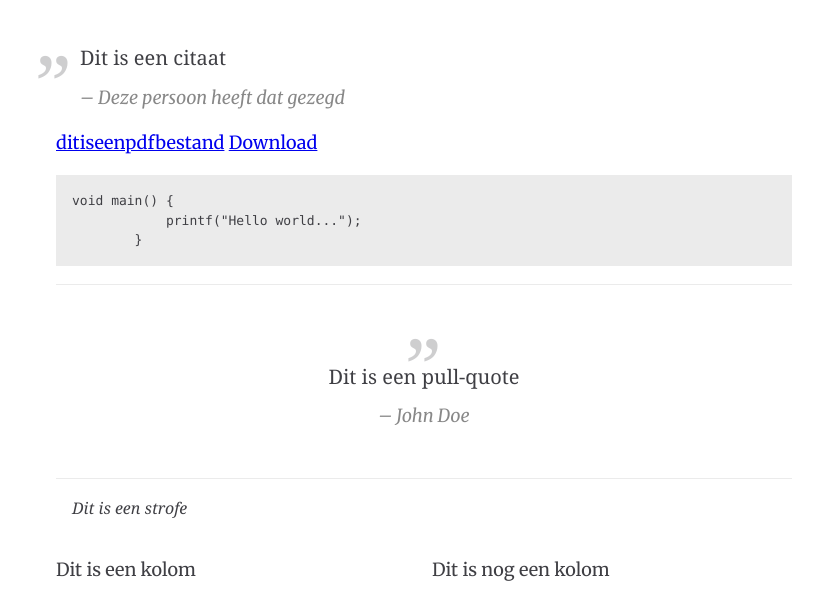
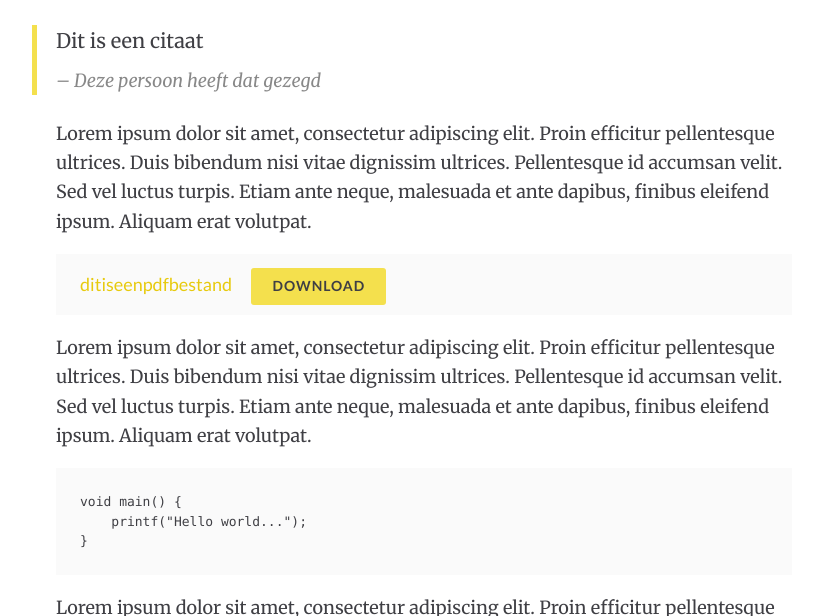
Before and after one commit to wubmeister/simpleblog, a PHP site: page /article.html in a window 1280 px wide. Shown: the part 2121-2737 px from the top of the page, without its empty margins (216-1039 px from the left). Run offline with PHP 8.4, Linux system fonts and the light colour scheme; some libraries are stand-ins or nearby versions.

Commit message:
Remove references to stock photos and layout wp blocks

```diff
--- a/article.html
+++ b/article.html
@@ -54,7 +54,7 @@
                     a lacinia nisi viverra. Pellentesque habitant morbi tristique senectus et netus et malesuada fames ac turpis egestas.
                 </p>
                 <figure class="alignright wp-block-image size-large">
-                    <img src="https://wubbobos.nl/wp-content/uploads/2020/06/End_of_The_Day_1440x900.jpg" alt="" class="wp-image-21"/>
+                    <img src="image.php?width=1440&height=900" alt="" class="wp-image-21"/>
                     <figcaption>Dit is een foto met onderschrift</figcaption>
                 </figure>
 
@@ -66,45 +66,61 @@
                     <ul class="blocks-gallery-grid">
                         <li class="blocks-gallery-item">
                             <figure>
-                                <img src="https://wubbobos.nl/wp-content/uploads/2020/06/DSC0073.jpg" alt="" data-id="23" data-link="https://wubbobos.nl/?attachment_id=23" class="wp-image-23"/>
+                                <img src="image.php?width=1440&height=900" alt="" data-id="23" class="wp-image-23"/>
                             </figure>
                         </li>
                         <li class="blocks-gallery-item">
                             <figure>
-                                <img src="https://wubbobos.nl/wp-content/uploads/2020/06/DSC0077-RGT_lr.jpg" alt="" data-id="24" data-link="https://wubbobos.nl/?attachment_id=24" class="wp-image-24"/>
+                                <img src="image.php?width=1440&height=900" alt="" data-id="24" class="wp-image-24"/>
                             </figure>
                         </li>
                         <li class="blocks-gallery-item">
                             <figure>
-                                <img src="https://wubbobos.nl/wp-content/uploads/2020/06/DSC0143-RGT_lr.jpg" alt="" data-id="25" data-link="https://wubbobos.nl/?attachment_id=25" class="wp-image-25"/>
+                                <img src="image.php?width=1440&height=900" alt="" data-id="25" class="wp-image-25"/>
                             </figure>
                         </li>
                         <li class="blocks-gallery-item">
                             <figure>
-                                <img src="https://wubbobos.nl/wp-content/uploads/2020/06/DSC0184-EF_Z_lr.jpg" alt="" data-id="26" data-link="https://wubbobos.nl/?attachment_id=26" class="wp-image-26"/>
+                                <img src="image.php?width=1440&height=900" alt="" data-id="26" class="wp-image-26"/>
                             </figure>
                         </li>
                         <li class="blocks-gallery-item">
                             <figure>
-                                <img src="https://wubbobos.nl/wp-content/uploads/2020/06/DSC0184-EF_Z_lr.jpg" alt="" data-id="26" data-link="https://wubbobos.nl/?attachment_id=26" class="wp-image-26"/>
+                                <img src="image.php?width=1440&height=900" alt="" data-id="26" class="wp-image-26"/>
                             </figure>
                         </li>
                     </ul>
                 </figure>
+
+                <p>
+                    Lorem ipsum dolor sit amet, consectetur adipiscing elit. Proin efficitur pellentesque ultrices. Duis bibendum nisi vitae dignissim ultrices. Pellentesque id accumsan velit. Sed vel luctus turpis. Etiam ante neque, malesuada et ante dapibus, finibus eleifend ipsum. Aliquam erat volutpat.
+                </p>
 
                 <blockquote class="wp-block-quote">
                     <p>Dit is een citaat</p>
                     <cite>Deze persoon heeft dat gezegd</cite>
                 </blockquote>
 
+                <p>
+                    Lorem ipsum dolor sit amet, consectetur adipiscing elit. Proin efficitur pellentesque ultrices. Duis bibendum nisi vitae dignissim ultrices. Pellentesque id accumsan velit. Sed vel luctus turpis. Etiam ante neque, malesuada et ante dapibus, finibus eleifend ipsum. Aliquam erat volutpat.
+                </p>
+
                 <div class="wp-block-file">
                     <a href="https://wubbobos.nl/wp-content/uploads/2020/06/ditiseenpdfbestand.pdf">ditiseenpdfbestand</a>
                     <a href="https://wubbobos.nl/wp-content/uploads/2020/06/ditiseenpdfbestand.pdf" class="wp-block-file__button" download>Download</a>
                 </div>
 
+                <p>
+                    Lorem ipsum dolor sit amet, consectetur adipiscing elit. Proin efficitur pellentesque ultrices. Duis bibendum nisi vitae dignissim ultrices. Pellentesque id accumsan velit. Sed vel luctus turpis. Etiam ante neque, malesuada et ante dapibus, finibus eleifend ipsum. Aliquam erat volutpat.
+                </p>
+
                 <pre class="wp-block-code"><code>void main() {
-            printf("Hello world...");
-        }</code></pre>
+    printf("Hello world...");
+}</code></pre>
+
+                <p>
+                    Lorem ipsum dolor sit amet, consectetur adipiscing elit. Proin efficitur pellentesque ultrices. Duis bibendum nisi vitae dignissim ultrices. Pellentesque id accumsan velit. Sed vel luctus turpis. Etiam ante neque, malesuada et ante dapibus, finibus eleifend ipsum. Aliquam erat volutpat.
+                </p>
 
                 <figure class="wp-block-pullquote">
                     <blockquote>
@@ -112,6 +128,10 @@
                         <cite>John Doe</cite>
                     </blockquote>
                 </figure>
+
+                <p>
+                    Lorem ipsum dolor sit amet, consectetur adipiscing elit. Proin efficitur pellentesque ultrices. Duis bibendum nisi vitae dignissim ultrices. Pellentesque id accumsan velit. Sed vel luctus turpis. Etiam ante neque, malesuada et ante dapibus, finibus eleifend ipsum. Aliquam erat volutpat.
+                </p>
 
                 <pre class="wp-block-verse">Dit is een strofe</pre>
 
@@ -125,9 +145,13 @@
                     </div>
                 </div>
 
+                <p>
+                    Lorem ipsum dolor sit amet, consectetur adipiscing elit. Proin efficitur pellentesque ultrices. Duis bibendum nisi vitae dignissim ultrices. Pellentesque id accumsan velit. Sed vel luctus turpis. Etiam ante neque, malesuada et ante dapibus, finibus eleifend ipsum. Aliquam erat volutpat.
+                </p>
+
                 <div class="wp-block-media-text alignwide is-stacked-on-mobile">
                     <figure class="wp-block-media-text__media">
-                        <img src="http://wubbobos.nl/wp-content/uploads/2020/06/DSC0073.jpg" alt="" class="wp-image-23"/>
+                        <img src="image.php?width=1440&height=900" alt="" class="wp-image-23"/>
                     </figure>
                     <div class="wp-block-media-text__content">
                         <p class="has-large-font-size">Dit is media met tekst</p>
@@ -136,9 +160,21 @@
                     </div>
                 </div>
 
+                <p>
+                    Lorem ipsum dolor sit amet, consectetur adipiscing elit. Proin efficitur pellentesque ultrices. Duis bibendum nisi vitae dignissim ultrices. Pellentesque id accumsan velit. Sed vel luctus turpis. Etiam ante neque, malesuada et ante dapibus, finibus eleifend ipsum. Aliquam erat volutpat.
+                </p>
+
                 <hr class="wp-block-separator"/>
 
+                <p>
+                    Lorem ipsum dolor sit amet, consectetur adipiscing elit. Proin efficitur pellentesque ultrices. Duis bibendum nisi vitae dignissim ultrices. Pellentesque id accumsan velit. Sed vel luctus turpis. Etiam ante neque, malesuada et ante dapibus, finibus eleifend ipsum. Aliquam erat volutpat.
+                </p>
+
                 <div style="height:100px" aria-hidden="true" class="wp-block-spacer"></div>
+
+                <p>
+                    Lorem ipsum dolor sit amet, consectetur adipiscing elit. Proin efficitur pellentesque ultrices. Duis bibendum nisi vitae dignissim ultrices. Pellentesque id accumsan velit. Sed vel luctus turpis. Etiam ante neque, malesuada et ante dapibus, finibus eleifend ipsum. Aliquam erat volutpat.
+                </p>
 
                 <div class="wp-block-buttons">
                     <div class="wp-block-button"><a class="wp-block-button__link">Knop 1</a></div>
@@ -147,6 +183,10 @@
                     <div class="wp-block-button"><a class="wp-block-button__link has-background has-light-gray-background-color">Knop 4</a></div>
                     <div class="wp-block-button"><a class="wp-block-button__link has-text-color has-dark-gray-color has-background has-white-background-color">Knop 5</a></div>
                 </div>
+
+                <p>
+                    Lorem ipsum dolor sit amet, consectetur adipiscing elit. Proin efficitur pellentesque ultrices. Duis bibendum nisi vitae dignissim ultrices. Pellentesque id accumsan velit. Sed vel luctus turpis. Etiam ante neque, malesuada et ante dapibus, finibus eleifend ipsum. Aliquam erat volutpat.
+                </p>
 
                 <div class="wp-block-group has-bright-blue-background-color has-background">
                     <div class="wp-block-group__inner-container">
@@ -165,6 +205,10 @@
                         </div>
                     </div>
                 </div>
+
+                <p>
+                    Lorem ipsum dolor sit amet, consectetur adipiscing elit. Proin efficitur pellentesque ultrices. Duis bibendum nisi vitae dignissim ultrices. Pellentesque id accumsan velit. Sed vel luctus turpis. Etiam ante neque, malesuada et ante dapibus, finibus eleifend ipsum. Aliquam erat volutpat.
+                </p>
 
             </div>
             <p><a href="#" class="primary link">Terug naar het overzicht</a></p>
--- a/css/theme.css
+++ b/css/theme.css
@@ -2,6 +2,7 @@
 
 html {
     /*--body-font: -apple-system, BlinkMacSystemFont, 'Segoe UI', Roboto, Oxygen, Ubuntu, Cantarell, 'Open Sans', 'Helvetica Neue', sans-serif;*/
+    --headline-font: 'Playfair Display', serif;
     --body-font: 'Merriweather', serif;
     --text-font: 'Lato', sans-serif;
     --text-color: rgb(63, 63, 68);
--- a/css/wp-blocks.css
+++ b/css/wp-blocks.css
@@ -18,22 +18,20 @@ hr {
 
 blockquote {
     position: relative;
-    margin: 1rem 0;
-    padding: 0 1.5rem;
+    margin: 1.5rem 0;
+    padding: 0;
 }
 blockquote:before {
-    font-family: Georgia, 'Times New Roman', Times, serif;
-    font-size: 5rem;
-    line-height: 1;
-    content: "\201D";
+    content: "";
     display: block;
     position: absolute;
-    top: 0em; left: -.25em;
-    opacity: .25;
+    top: 0; left: -1.5rem; bottom: 0;
+    width: 5px;
+    background-color: var(--theme-primary-color);
 }
 blockquote p {
     font-size: 1.25rem;
-    font-family: Georgia, 'Times New Roman', Times, serif;
+    margin-top: 0;
     margin-bottom: .5rem;
 }
 blockquote cite {
@@ -76,28 +74,30 @@ blockquote cite:before {
     font-size: 1.25rem;
 }
 .has-large-font-size {
+    font-family: var(--headline-font, var(--body-font, serif));
+    font-weight: var(--font-weight-bold);
     font-size: 1.5rem;
 }
 .has-huge-font-size {
+    font-family: var(--headline-font, var(--body-font, serif));
+    font-weight: var(--font-weight-bold);
     font-size: 1.75rem;
 }
 
 
 .wp-block-pullquote blockquote {
     text-align: center;
-    padding-top: 3.5rem;
+    padding-top: 3rem;
     padding-bottom: 3rem;
-    border-top: 1px solid #ebebeb;
-    border-bottom: 1px solid #ebebeb;
+    border-top: 1px solid var(--theme-primary-color, #ebebeb);
+    border-bottom: 1px solid var(--theme-primary-color, #ebebeb);
 }
 .wp-block-pullquote blockquote:before {
-    top: 2.5rem; left: 0; right: 0;
-
+    display: none;
 }
 
 .wp-block-verse {
-    margin: 1rem 0;
-    padding-left: 1rem;
+    margin: 1.5rem 0;
     font-family: Georgia, 'Times New Roman', Times, serif;
     font-size: 1rem;
     font-style: italic;
@@ -106,7 +106,7 @@ blockquote cite:before {
 .wp-block-columns {
     display: flex;
     flex-wrap: wrap;
-    margin: 1rem -.5rem;
+    margin: 1.5rem -.5rem;
 }
 .wp-block-columns .wp-block-column {
     flex-basis: 100%;
@@ -116,7 +116,7 @@ blockquote cite:before {
 .wp-block-media-text {
     display: flex;
     flex-wrap: wrap;
-    margin: 1rem -0.5rem;
+    margin: 1.5rem -0.5rem;
 }
 .wp-block-media-text__media,
 .wp-block-media-text__content {
@@ -140,6 +140,7 @@ blockquote cite:before {
     position: absolute;
     left: 0;
     padding: 1rem;
+    width: 100%;
 }
 .alignfull:after {
     content: "";
@@ -165,7 +166,7 @@ figure.alignright {
 }
 
 .wp-block-image {
-    margin: 1rem 0;
+    margin: 1.5rem 0;
 }
 
 .wp-block-gallery ul {
@@ -179,15 +180,31 @@ figure.alignright {
     padding: .5rem;
     width: 100%
 }
+.wp-block-gallery li img {
+    width: 100%
+}
 .wp-block-code {
-    background-color: #ebebeb;
-    padding: 1rem;
+    background-color: #fafafa;
+    padding: 1.5rem;
 }
 .wp-block-code code {
     display: block;
     font-family: Menlo, 'Courier New', Courier, monospace;
     font-size: 13px;
     line-height: 1.5;
+}
+
+.wp-block-file {
+    font-family: var(--text-font, sans-serif);
+    padding: 1rem 1.5rem;
+    background-color: #fafafa;
+}
+.wp-block-file a:not(.wp-block-file__button) {
+    text-decoration: none;
+    color: var(--link-color);
+}
+.wp-block-file a:not(.wp-block-file__button):hover {
+    color: var(--link-color-hover);
 }
 /*.wp-block-code code {
     background-color: #ebebeb;
@@ -196,7 +213,7 @@ figure.alignright {
 
 .wp-block-group {
     padding: 2rem;
-    margin: 1rem 0;
+    margin: 1.5rem 0;
     border-radius: 3px;
 }
 .wp-block-group :first-child {
@@ -215,7 +232,8 @@ figure.alignright {
 .wp-block-button {
     display: inline-block;
 }
-.wp-block-button__link {
+.wp-block-button__link,
+.wp-block-file__button {
     -webkit-appearance: none;
     display: block;
     margin: 0;
@@ -231,10 +249,20 @@ figure.alignright {
     transition: background-color .2s;
     cursor: pointer;
 }
-.wp-block-button__link:not(.has-background) {
+.wp-block-file__button {
+    display: inline-block;
+    color: var(--theme-primary-counter-color, white);
+    padding: .5em 1.5em;
+    margin-top: -.5rem;
+    margin-bottom: -.5rem;
+    margin-left: 1rem;
+}
+.wp-block-button__link:not(.has-background),
+.wp-block-file__button {
     background-color: var(--theme-primary-color, #09f);
 }
-.wp-block-button__link:not(.has-background):hover {
+.wp-block-button__link:not(.has-background):hover,
+.wp-block-file__button:hover {
     background-color: var(--theme-primary-color-hover, #2af);
 }
 .wp-block-button__link.has-bright-blue-background-color:hover {
```
